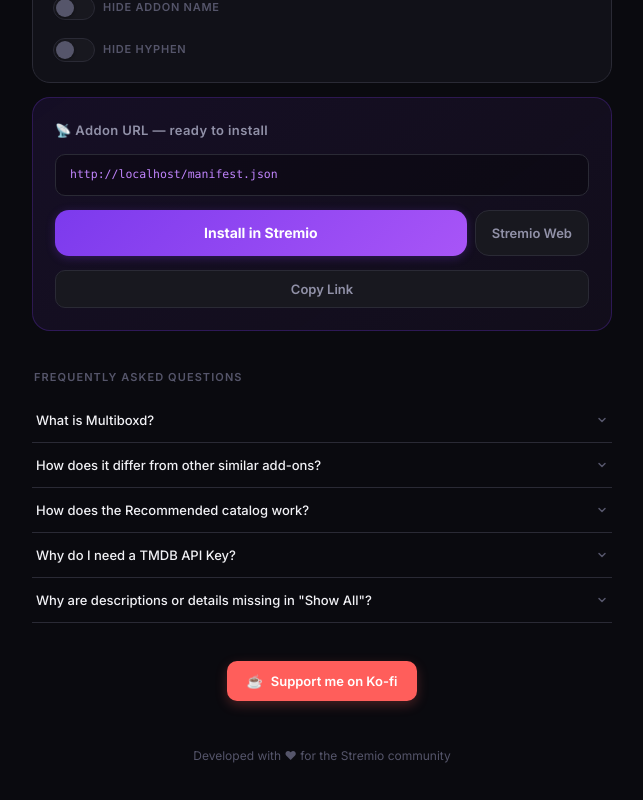
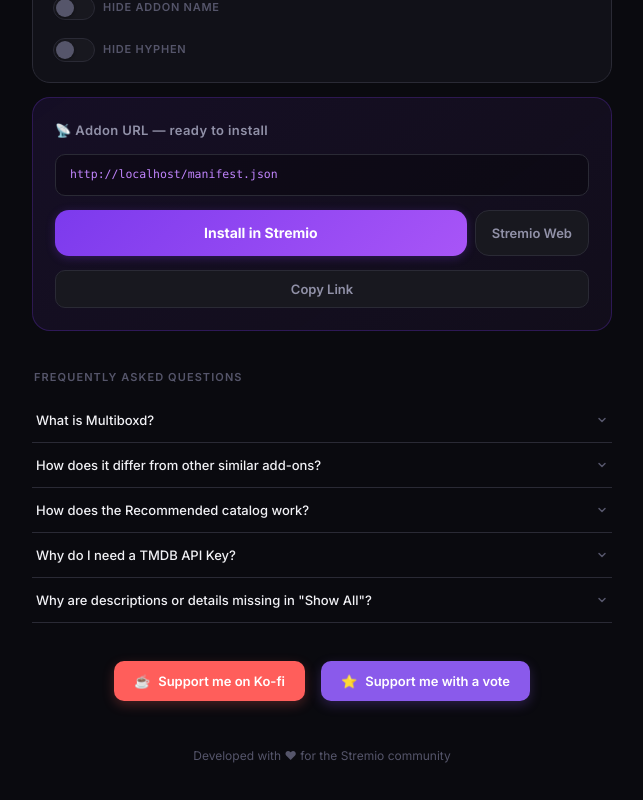
Before and after one commit to Affoghiamoci/Multiboxd, a Next.js app: page / in a window 1280 px wide. Shown: the part 1214-2014 px from the top of the page, without its empty margins (318-961 px from the left). Built offline with nearby package versions, Linux system fonts and the light colour scheme.

Commit message:
UI: Add Stremio Addons vote button

```diff
--- a/app/page.tsx
+++ b/app/page.tsx
@@ -53,7 +53,8 @@
     subRecommended: 'Films recommended based on your taste',
     subDiary: 'Your recently watched films',
     subWatchlist: 'Films you want to watch',
-    subFriends: 'Recently watched by your friends'
+    subFriends: 'Recently watched by your friends',
+    voteText: 'Support me with a vote'
   },
   it: {
     sub: 'Aggiungi i cataloghi Letterboxd direttamente su Stremio.',
@@ -103,7 +104,8 @@
     subRecommended: 'Film consigliati in base ai tuoi gusti',
     subDiary: 'I tuoi film visti di recente',
     subWatchlist: 'Film che vuoi vedere',
-    subFriends: 'Visti di recente dai tuoi amici'
+    subFriends: 'Visti di recente dai tuoi amici',
+    voteText: 'Supportami con un voto'
   }
 };
 
@@ -807,7 +809,7 @@
         </div>
 
         {/* ── Donation Button ── */}
-        <div style={{ display: 'flex', justifyContent: 'center', marginTop: '24px' }}>
+        <div style={{ display: 'flex', justifyContent: 'center', gap: '16px', marginTop: '24px', flexWrap: 'wrap' }}>
           <a
             href="https://ko-fi.com/affogo"
             target="_blank"
@@ -827,6 +829,25 @@
             <span>☕</span>
             <span>{t.support}</span>
           </a>
+          <a
+            href="https://stremio-addons.net/addons/multiboxd"
+            target="_blank"
+            rel="noreferrer"
+            className="btn"
+            style={{
+              backgroundColor: '#8a5aeb',
+              color: '#ffffff',
+              boxShadow: '0 4px 12px rgba(138, 90, 235, 0.25)',
+              display: 'inline-flex',
+              alignItems: 'center',
+              gap: '8px',
+              padding: '10px 20px',
+              fontWeight: 600,
+            }}
+          >
+            <span>⭐</span>
+            <span>{t.voteText}</span>
+          </a>
         </div>
 
         <div className="faq-footer">
```
